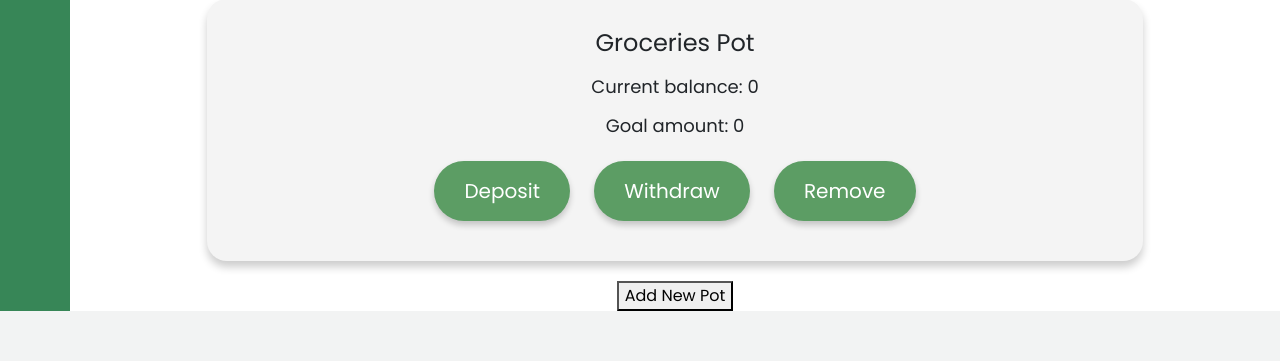
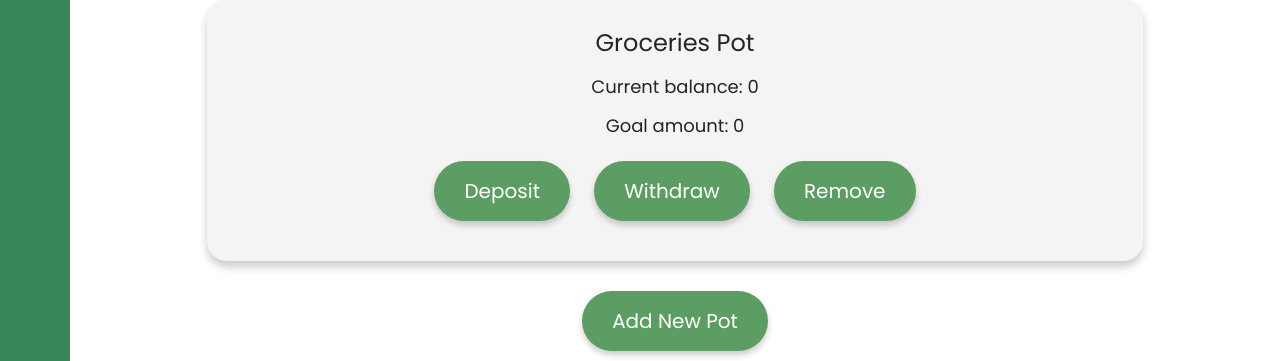
Before and after one commit to yapjun/penny-pinchers, a Flask app: page /pots in a window 1280 px wide. Shown: the part 613-974 px from the top of the page. Before the commit the page ends 924 px from the top, so only its background shows below. Run offline with Flask 3, Linux system fonts and the light colour scheme; some libraries are stand-ins or nearby versions.

Commit message:
pots button

```diff
--- a/static/pots.css
+++ b/static/pots.css
@@ -34,7 +34,7 @@ header h1 {
     margin-bottom: 12px;
 }
 
-.pot button {
+.container button {
     border-radius: 30px;
     padding: 15px 30px;
     margin: 10px;
```
